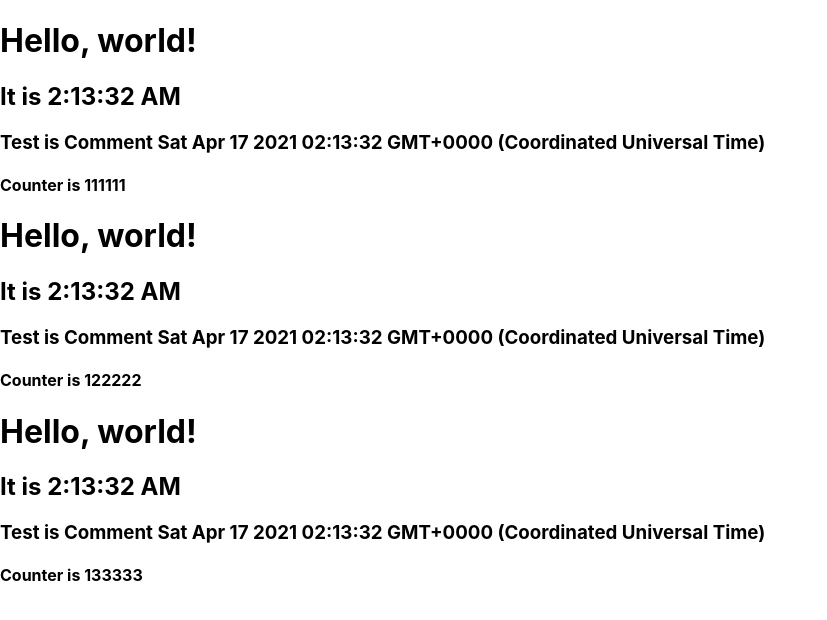
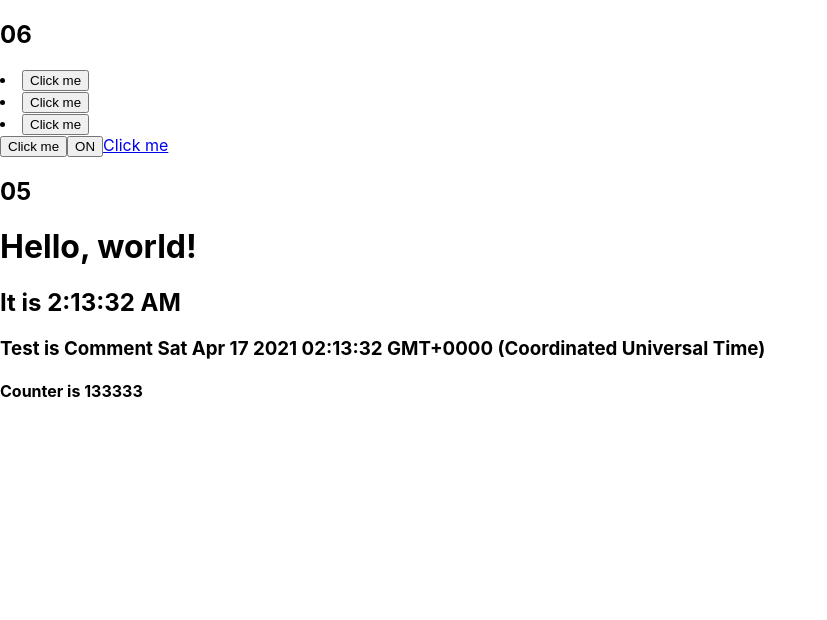
Before and after one commit to tvhfrks12678/react_docs, a React (Create React App) app: page / in a window 1280 px wide. Shown: the top 620 px of the page, without its empty margins (0-827 px from the left). Built offline with nearby package versions, Linux system fonts and the light colour scheme.

Commit message:
finish 6. イベント処理

```diff
--- /dev/null
+++ b/src/MainConcepts/05/Clock.js
@@ -0,0 +1,57 @@
+import React from 'react';
+
+function FormattedDate(props) {
+  return <h2>It is {props.date.toLocaleTimeString()}</h2>;
+}
+class Clock extends React.Component {
+  constructor(props) {
+    super(props);
+    this.state = { date: new Date(), comment: 'hello', counter: 1, posts: [] };
+  }
+
+  componentDidMount() {
+    this.timerID = setInterval(() => this.tick(), 1000);
+    this.timmerCommentID = setInterval(() => this.tickComment(), 500);
+  }
+
+  componentWillUnmount() {
+    clearInterval(this.timerID);
+    clearInterval(this.timmerCommentID);
+  }
+
+  tick() {
+    this.setState((state, props) => ({
+      date: new Date(),
+      counter: state.counter + props.increment,
+    }));
+  }
+
+  tickComment() {
+    this.setState({
+      comment: `Comment ${new Date()}`,
+    });
+  }
+
+  render() {
+    return (
+      <div>
+        <h1>Hello, world!</h1>
+        <FormattedDate date={this.state.date} />
+        <h3>Test is {this.state.comment}</h3>
+        <h4>Counter is {this.state.counter}</h4>
+      </div>
+    );
+  }
+}
+
+function TripleClock() {
+  return (
+    <div>
+      <Clock increment="1" />
+      <Clock increment="2" />
+      <Clock increment="3" />
+    </div>
+  );
+}
+
+export default Clock;
--- /dev/null
+++ b/src/MainConcepts/06/ActionLink.js
@@ -0,0 +1,16 @@
+import React from 'react';
+
+function ActionLink() {
+  function handleClick(e) {
+    e.preventDefault();
+    console.log('The link was clicked.');
+  }
+
+  return (
+    <a href="#" onClick={handleClick}>
+      Click me
+    </a>
+  );
+}
+
+export default ActionLink;
--- /dev/null
+++ b/src/MainConcepts/06/ButtonList.js
@@ -0,0 +1,42 @@
+import React from 'react';
+
+class ButtonList extends React.Component {
+  handleClick(item, e) {
+    console.log('item is:', item);
+    console.log('event is:', e);
+  }
+
+  render() {
+    const word = ['one', 'two', 'three'];
+    return (
+      <div>
+        {word.map((item, index) => (
+          <li key={index}>
+            <button onClick={(e) => this.handleClick(item, e)}>Click me</button>
+          </li>
+        ))}
+      </div>
+    );
+  }
+}
+
+// class ButtonList extends React.Component {
+//   handleClick(item, e) {
+//     console.log('item is:', item);
+//     //console.log('event is:', e)
+//     //console.log('this is:', this)
+//   }
+//   render() {
+//     const arr = ['hoge', 'fuga', 'piyo'];
+
+//     return (
+//       <div>
+//         {arr.map((item) => (
+//           <button onClick={(e) => this.handleClick(item, e)}>Click me</button>
+//         ))}
+//       </div>
+//     );
+//   }
+// }
+
+export default ButtonList;
--- /dev/null
+++ b/src/MainConcepts/06/LoggingButton.js
@@ -0,0 +1,13 @@
+import React from 'react';
+
+class LoggingButton extends React.Component {
+  handleClick = () => {
+    console.log('this is:', this);
+  };
+
+  render() {
+    return <button onClick={this.handleClick}>Click me</button>;
+  }
+}
+
+export default LoggingButton;
--- /dev/null
+++ b/src/MainConcepts/06/Toggle.js
@@ -0,0 +1,26 @@
+import React from 'react';
+
+class Toggle extends React.Component {
+  constructor(props) {
+    super(props);
+    this.state = { isToggleOn: true };
+
+    this.handleClick = this.handleClick.bind(this);
+  }
+
+  handleClick() {
+    this.setState((prevState) => ({
+      isToggleOn: !prevState.isToggleOn,
+    }));
+  }
+
+  render() {
+    return (
+      <button onClick={this.handleClick}>
+        {this.state.isToggleOn ? 'ON' : 'OFF'}
+      </button>
+    );
+  }
+}
+
+export default Toggle;
--- a/src/index.js
+++ b/src/index.js
@@ -2,63 +2,50 @@ import React from 'react';
 import ReactDOM from 'react-dom';
 import './index.css';
 import App from './App';
+import Clock from './MainConcepts/05/Clock';
+import ActionLink from './MainConcepts/06/ActionLink';
+import Toggle from './MainConcepts/06/Toggle';
+import LogginButton from './MainConcepts/06/LoggingButton';
+import ButtonList from './MainConcepts/06/ButtonList';
+
 import reportWebVitals from './reportWebVitals';
 
-function FormattedDate(props) {
-  return <h2>It is {props.date.toLocaleTimeString()}</h2>;
-}
-class Clock extends React.Component {
-  constructor(props) {
-    super(props);
-    this.state = { date: new Date(), comment: 'hello', counter: 1, posts: [] };
-  }
+// class ButtonList extends React.Component {
+//   handleClick(item, e) {
+//     console.log('item is:', item);
+//     //console.log('event is:', e)
+//     //console.log('this is:', this)
+//   }
+//   render() {
+//     const arr = ['hoge', 'fuga', 'piyo'];
 
-  componentDidMount() {
-    this.timerID = setInterval(() => this.tick(), 1000);
-    this.timmerCommentID = setInterval(() => this.tickComment(), 500);
-  }
+//     return (
+//       <div>
+//         {arr.map((item) => (
+//           <button onClick={(e) => this.handleClick(item, e)}>Click me</button>
+//         ))}
+//       </div>
+//     );
+//   }
+// }
 
-  componentWillUnmount() {
-    clearInterval(this.timerID);
-    clearInterval(this.timmerCommentID);
-  }
+// ReactDOM.render(<ButtonList />, document.getElementById('root'));
 
-  tick() {
-    this.setState((state, props) => ({
-      date: new Date(),
-      counter: state.counter + props.increment,
-    }));
-  }
-
-  tickComment() {
-    this.setState({
-      comment: `Comment ${new Date()}`,
-    });
-  }
-
-  render() {
-    return (
-      <div>
-        <h1>Hello, world!</h1>
-        <FormattedDate date={this.state.date} />
-        <h3>Test is {this.state.comment}</h3>
-        <h4>Counter is {this.state.counter}</h4>
-      </div>
-    );
-  }
-}
-
-function TripleClock() {
+function Content() {
   return (
     <div>
-      <Clock increment="1" />
-      <Clock increment="2" />
+      <h2>06</h2>
+      <ButtonList />
+      <LogginButton />
+      <Toggle />
+      <ActionLink />
+      <h2>05</h2>
       <Clock increment="3" />
     </div>
   );
 }
 
-ReactDOM.render(<TripleClock />, document.getElementById('root'));
+ReactDOM.render(<Content />, document.getElementById('root'));
 
 // If you want to start measuring performance in your app, pass a function
 // to log results (for example: reportWebVitals(console.log))
```
Also changed, not shown: 1 other file (tests, documents, lock files or other folders).
